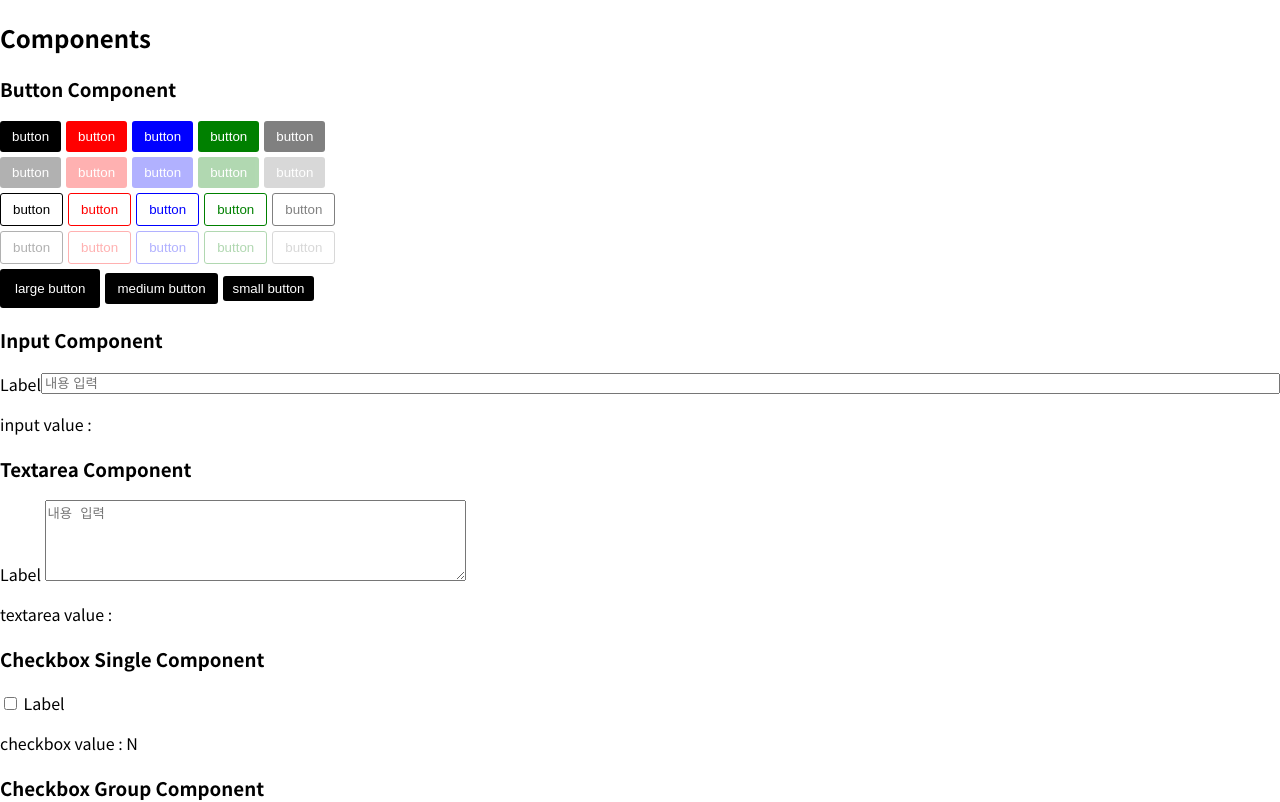
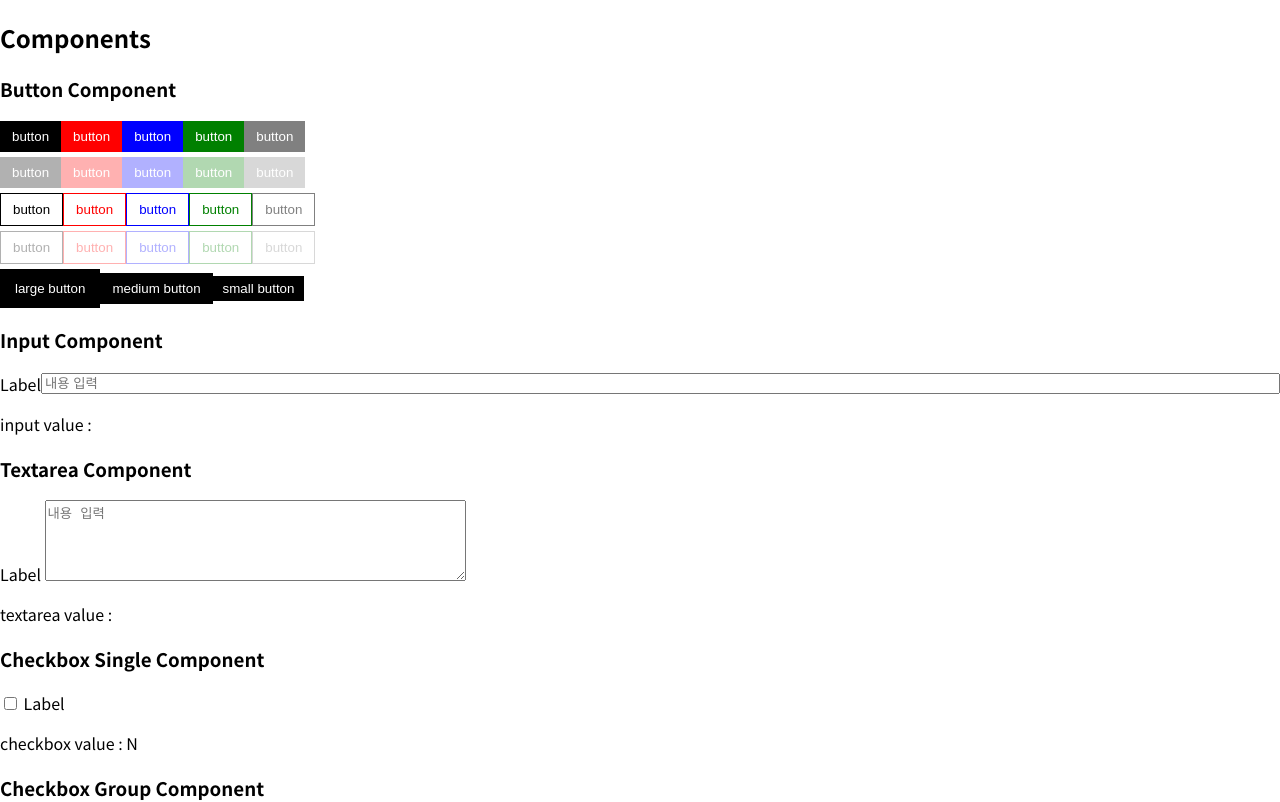
Before and after one commit to wknowpark797/vue2-basic-custom, a Vue app in the folder vue2-basic-custom/: page /dev/document in a window 1280 px wide. Shown: the top 802 px of the page. Built offline with nearby package versions, Linux system fonts and the light colour scheme.

Commit message:
button 컴포넌트 속성 추가 및 스타일 수정

```diff
--- a/vue2-basic-custom/src/components/common/ButtonComp.vue
+++ b/vue2-basic-custom/src/components/common/ButtonComp.vue
@@ -5,7 +5,7 @@
 <template>
     <button :type="type"
             :disabled="disabled"
-            :class="[size, color, {'outlined':outlined}]"
+            :class="[size, color, {'outlined':outlined}, {'text-button':textButton}]"
             @click="onClick">
         <slot />
     </button>
@@ -39,6 +39,10 @@
                 type: Boolean,
                 default: false
             },
+            textButton: {
+                type: Boolean,
+                default: false
+            },
             disabled: {
                 type: Boolean,
                 default: false
@@ -54,13 +58,7 @@
 
 <style lang="scss" scoped>
     button {
-        border-radius: 3px;
         cursor: pointer;
-
-        &:not(:first-child) {
-            margin-left: 5px;
-        }
-
         &:disabled {
             opacity: .3;
         }
@@ -75,14 +73,22 @@
         &.small {
             padding: 5px 10px;
         }
+        &.text-button {
+            padding: 0;
+        }
 
-        // Color, Outlined
+        // Color, Outlined, textButton
         &.black {
             background: black;
             color: #FFF;
             &.outlined {
                 border: 1px solid black;
                 background: #FFF;
+                color: black;
+            }
+            &.text-button {
+                border: 0;
+                background: none;
                 color: black;
             }
         }
@@ -94,6 +100,11 @@
                 background: #FFF;
                 color: red;
             }
+            &.text-button {
+                border: 0;
+                background: none;
+                color: red;
+            }
         }
         &.blue {
             background: blue;
@@ -101,6 +112,11 @@
             &.outlined {
                 border: 1px solid blue;
                 background: #FFF;
+                color: blue;
+            }
+            &.text-button {
+                border: 0;
+                background: none;
                 color: blue;
             }
         }
@@ -112,6 +128,11 @@
                 background: #FFF;
                 color: green;
             }
+            &.text-button {
+                border: 0;
+                background: none;
+                color: green;
+            }
         }
         &.gray {
             background: gray;
@@ -121,6 +142,11 @@
                 background: #FFF;
                 color: gray;
             }
+            &.text-button {
+                border: 0;
+                background: none;
+                color: gray;
+            }
         }
     }
 </style>
```
